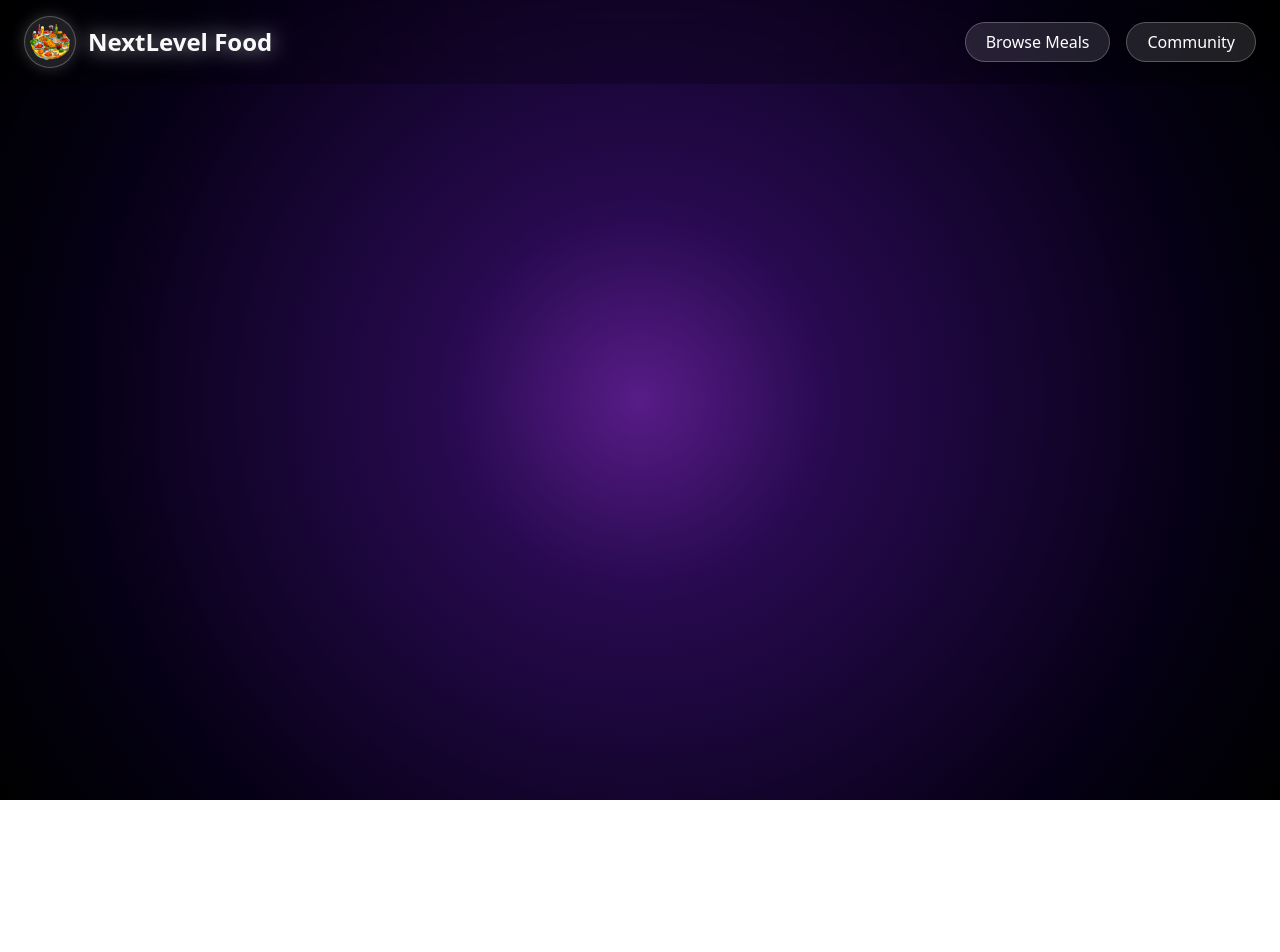
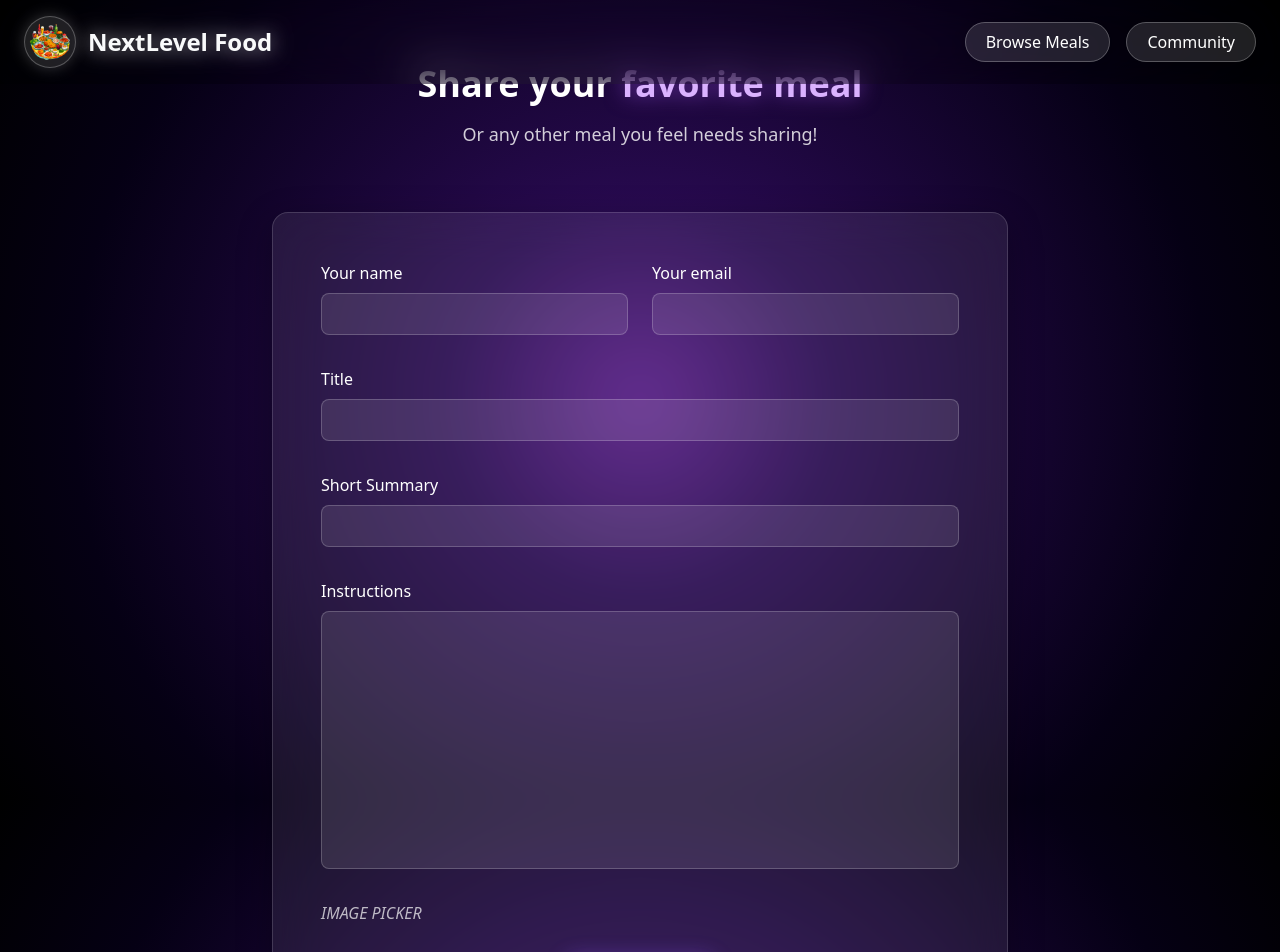
Before and after one commit to ujjwalanand678/Next.js-NextLevel-Food-Community, a Next.js app: page /meals/share in a window 1280 px wide. Shown: the top 952 px of the page. Before the commit the page ends 800 px from the top, so only its background shows below. Built offline with nearby package versions, Linux system fonts and the light colour scheme.

Commit message:
added share meals

```diff
--- a/app/meals/[mealSlug]/page.js
+++ b/app/meals/[mealSlug]/page.js
@@ -1,9 +1,9 @@
 import Image from 'next/image';
 import { notFound } from 'next/navigation';
-import { getMeal } from '@/lib/meals';
+import { getMeals } from '@/library/meals';
 
 export default function MealDetailsPage({ params }) {
-  const meal = getMeal(params.mealSlug);
+  const meal = getMeals(params.mealSlug);
 
   if (!meal) {
     notFound();
--- a/app/meals/share/page.js
+++ b/app/meals/share/page.js
@@ -1,7 +1,155 @@
-import React from "react";
+export default function ShareMealPage() {
+  return (
+    <>
+      {/* HEADER */}
+      <header
+        className="
+          text-center py-16 px-4
+          text-white
+        "
+      >
+        <h1 className="text-4xl font-bold mb-4">
+          Share your{" "}
+          <span className="text-purple-300 drop-shadow-[0_0_10px_rgba(168,85,247,0.6)]">
+            favorite meal
+          </span>
+        </h1>
 
-const Share = () => {
-  return <div>page</div>;
-};
+        <p className="text-white/80 text-lg">
+          Or any other meal you feel needs sharing!
+        </p>
+      </header>
 
-export default Share;
+      {/* MAIN */}
+      <main className="max-w-3xl mx-auto px-4 mb-20">
+        <form
+          className="
+            bg-[rgba(255,255,255,0.08)]
+            backdrop-blur-xl
+            border border-[rgba(255,255,255,0.15)]
+            rounded-2xl
+            shadow-[0_10px_35px_rgba(0,0,0,0.3)]
+            p-8 md:p-12
+            space-y-8
+            text-white
+          "
+        >
+          {/* ROW: NAME + EMAIL */}
+          <div className="grid grid-cols-1 md:grid-cols-2 gap-6">
+            <p className="flex flex-col space-y-2">
+              <label htmlFor="name" className="font-medium">
+                Your name
+              </label>
+              <input
+                type="text"
+                id="name"
+                name="name"
+                required
+                className="
+                  px-4 py-2 rounded-lg bg-white/10
+                  border border-white/20 text-white
+                  focus:border-purple-400 focus:ring-2 focus:ring-purple-500
+                  outline-none transition
+                "
+              />
+            </p>
+
+            <p className="flex flex-col space-y-2">
+              <label htmlFor="email" className="font-medium">
+                Your email
+              </label>
+              <input
+                type="email"
+                id="email"
+                name="email"
+                required
+                className="
+                  px-4 py-2 rounded-lg bg-white/10
+                  border border-white/20 text-white
+                  focus:border-purple-400 focus:ring-2 focus:ring-purple-500
+                  outline-none transition
+                "
+              />
+            </p>
+          </div>
+
+          {/* TITLE */}
+          <p className="flex flex-col space-y-2">
+            <label htmlFor="title" className="font-medium">Title</label>
+            <input
+              type="text"
+              id="title"
+              name="title"
+              required
+              className="
+                px-4 py-2 rounded-lg bg-white/10
+                border border-white/20 text-white
+                focus:border-purple-400 focus:ring-2 focus:ring-purple-500
+                outline-none transition
+              "
+            />
+          </p>
+
+          {/* SUMMARY */}
+          <p className="flex flex-col space-y-2">
+            <label htmlFor="summary" className="font-medium">Short Summary</label>
+            <input
+              type="text"
+              id="summary"
+              name="summary"
+              required
+              className="
+                px-4 py-2 rounded-lg bg-white/10
+                border border-white/20 text-white
+                focus:border-purple-400 focus:ring-2 focus:ring-purple-500
+                outline-none transition
+              "
+            />
+          </p>
+
+          {/* INSTRUCTIONS */}
+          <p className="flex flex-col space-y-2">
+            <label htmlFor="instructions" className="font-medium">Instructions</label>
+            <textarea
+              id="instructions"
+              name="instructions"
+              rows="10"
+              required
+              className="
+                px-4 py-2 rounded-lg bg-white/10
+                border border-white/20 text-white
+                focus:border-purple-400 focus:ring-2 focus:ring-purple-500
+                outline-none transition resize-none
+              "
+            ></textarea>
+          </p>
+
+          {/* IMAGE PICKER PLACEHOLDER */}
+          <p className="text-white/70 italic">
+            IMAGE PICKER
+          </p>
+
+          {/* BUTTON */}
+          <p className="text-center">
+            <button
+              type="submit"
+              className="
+                px-8 py-3 rounded-xl
+                bg-[rgba(139,92,246,0.3)]
+                border border-[rgba(139,92,246,0.5)]
+                backdrop-blur-md
+                text-white font-medium
+                shadow-[0_0_20px_rgba(139,92,246,0.4)]
+                hover:bg-[rgba(139,92,246,0.4)]
+                hover:shadow-[0_0_30px_rgba(139,92,246,0.6)]
+                transition-all duration-300
+              "
+            >
+              Share Meal
+            </button>
+          </p>
+        </form>
+      </main>
+    </>
+  );
+}
--- a/library/meals.js
+++ b/library/meals.js
@@ -3,6 +3,12 @@ import sql from 'better-sqlite3';
 const db = sql('meals.db');
 
 export async function getMeals() {
-  await new Promise((resolve) => setTimeout(resolve, 2000));
+  await new Promise((resolve) => setTimeout(resolve, 5000));
+
+  // throw new Error('Loading meals failed');
   return db.prepare('SELECT * FROM meals').all();
 }
+
+export function getMeal(slug) {
+  return db.prepare('SELECT * FROM meals WHERE slug = ?').get(slug);
+}
```
